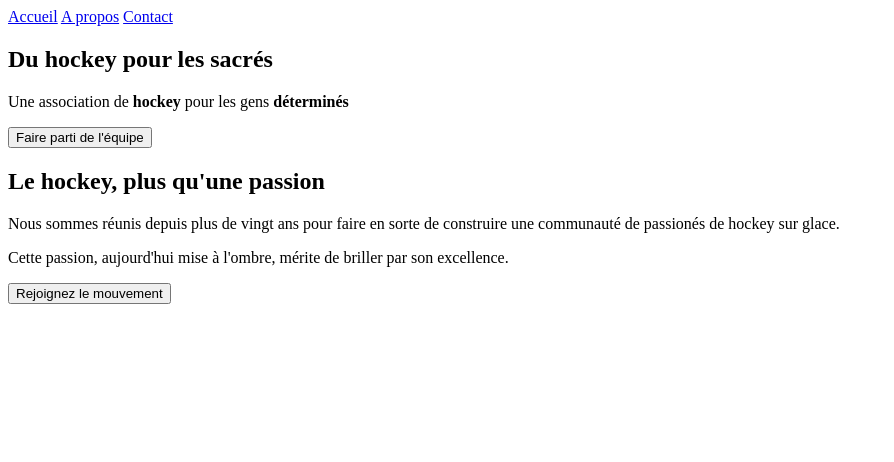
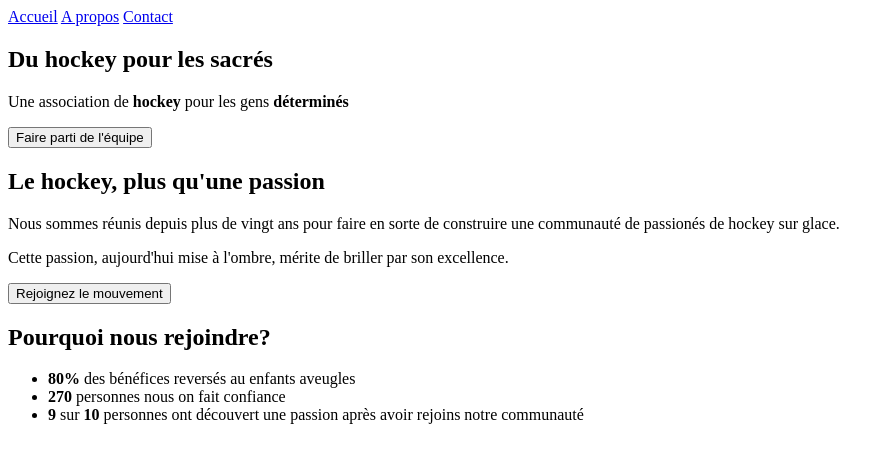
Before and after one commit to ElDonPapa/site-asso, a plain HTML site: page index.html in a window 1280 px wide. Shown: the whole page, without its empty margins (0-894 px from the left). Drawn offline with Linux system fonts and the light colour scheme.

Commit message:
Add stats section

```diff
--- a/index.html
+++ b/index.html
@@ -24,6 +24,14 @@
             <p>Cette passion, aujourd'hui mise à l'ombre, mérite de briller par son excellence.</p>
             <button href="#">Rejoignez le mouvement</button>
         </section>
+        <section>
+            <h2>Pourquoi nous rejoindre?</h2>
+            <ul>
+                <li><strong>80%</strong> des bénéfices reversés au enfants aveugles</li>
+                <li><strong>270</strong> personnes nous on fait confiance</li>
+                <li><strong>9</strong> sur <strong>10</strong> personnes ont découvert une passion après avoir rejoins notre communauté</li>
+            </ul>
+        </section>
     </body>
 
 </html>
```
